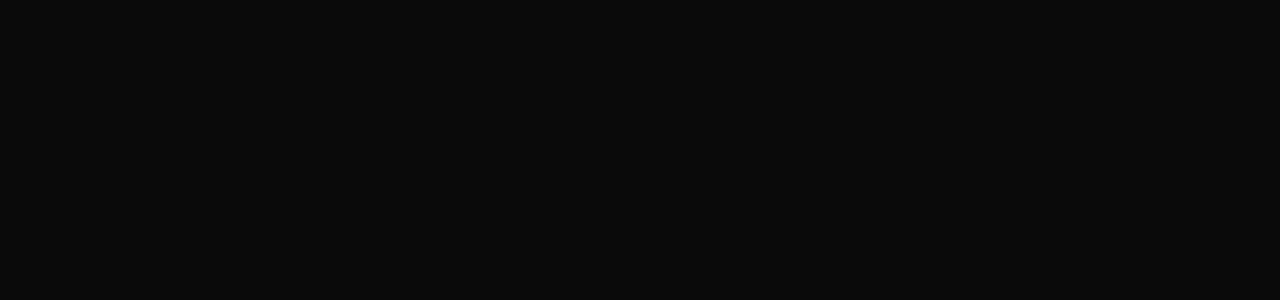
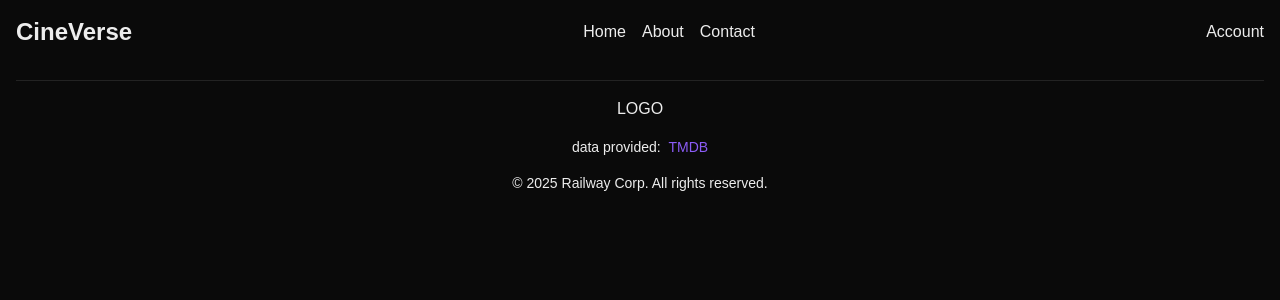
Before and after one commit to thdrudtp15/cine-verse, a Next.js app: page / in a window 1280 px wide. Shown: the top 300 px of the page. Built offline with nearby package versions, Linux system fonts and the light colour scheme.

Commit message:
wip: 헤더 및 푸터 작업

```diff
--- a/app/globals.css
+++ b/app/globals.css
@@ -85,3 +85,9 @@
     color: var(--foreground);
     font-family: Arial, Helvetica, sans-serif;
 }
+
+@layer components {
+    .content-container {
+        @apply max-w-7xl mx-auto px-4;
+    }
+}
--- a/app/layout.tsx
+++ b/app/layout.tsx
@@ -1,4 +1,7 @@
 import type { Metadata } from 'next';
+
+import Header from '@/components/layout/Header';
+import Footer from '@/components/layout/Footer';
 
 import './globals.css';
 
@@ -14,7 +17,11 @@
 }>) {
     return (
         <html lang="en">
-            <body>{children}</body>
+            <body>
+                <Header />
+                {children}
+                <Footer />
+            </body>
         </html>
     );
 }
--- /dev/null
+++ b/components/layout/Footer.tsx
@@ -0,0 +1,25 @@
+import Link from 'next/link';
+
+const Footer = () => {
+    return (
+        <footer className="content-container py-4 flex ">
+            <div className="border-t border-(--border) flex flex-col items-center justify-center w-full gap-4 py-4">
+                <div>LOGO</div>
+                <span className="text-sm">
+                    data provided: &nbsp;
+                    <Link
+                        href="https://www.themoviedb.org/"
+                        target="_blank"
+                        rel="noopener noreferrer"
+                        className="text-accent-primary"
+                    >
+                        TMDB
+                    </Link>
+                </span>
+                <p className="text-sm">© 2025 Railway Corp. All rights reserved.</p>
+            </div>
+        </footer>
+    );
+};
+
+export default Footer;
--- /dev/null
+++ b/components/layout/Header.tsx
@@ -0,0 +1,19 @@
+import Link from 'next/link';
+
+const Header = () => {
+    return (
+        <header className="content-container py-4 flex items-center justify-between">
+            <Link href="/" className="text-2xl font-bold">
+                CineVerse
+            </Link>
+            <ul className="flex items-center gap-4">
+                <li>Home</li>
+                <li>About</li>
+                <li>Contact</li>
+            </ul>
+            <div>Account</div>
+        </header>
+    );
+};
+
+export default Header;
```
